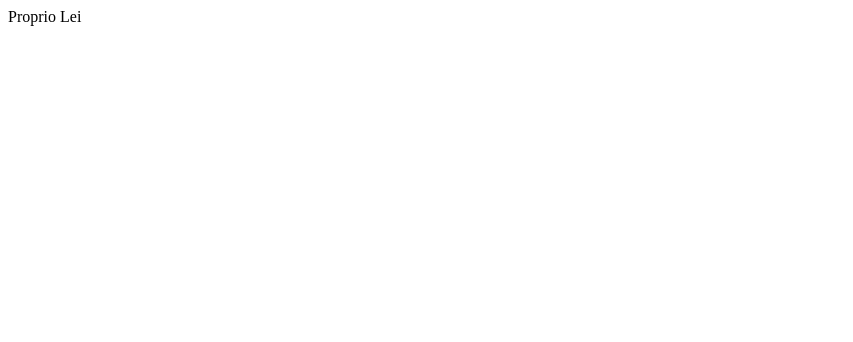
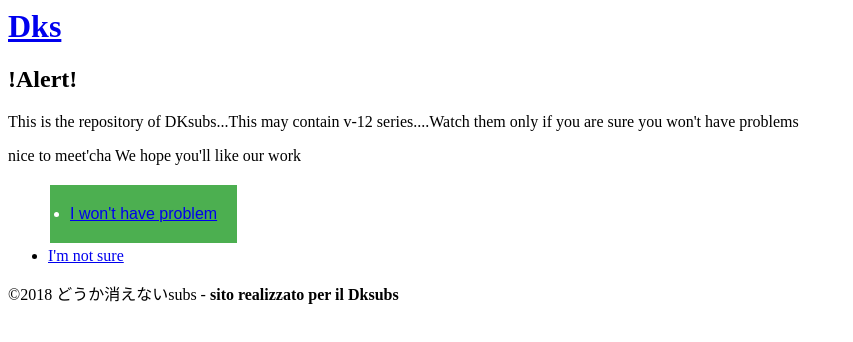
Before and after one commit to Shimakai/learninghtml.github.io, a plain HTML site: page index.html in a window 1280 px wide. Shown: the whole page, without its empty margins (0-853 px from the left). Drawn offline with Linux system fonts and the light colour scheme.

Commit message:
Update index.html

```diff
--- a/index.html
+++ b/index.html
@@ -1,13 +1,65 @@
-<!DOCTYPE html>
-<html lang="en">
+<html>
+	<style>
+		.button {
+  background-color: #4CAF50; /* Green */
+  border: none;
+  color: white;
+  padding: 20px;
+  text-align: center;
+  text-decoration: none;
+  display: inline-block;
+  font-size: 16px;
+  margin: 4px 2px;
+  cursor: pointer;
+}
 
+.button1 {border-radius: 2px;}
+.button2 {border-radius: 4px;}
+.button3 {border-radius: 8px;}
+.button4 {border-radius: 12px;}
+.button5 {border-radius: 50%;}
+</style>
 <head>
-  <meta charset="UTF-8" />
-  <title>Tua Madre</title>
+
+<!-- your webpage info goes here -->
+
+    <title>Dks</title>
+
+	<meta name="author" content="your name" />
+	<meta name="description" content="" />
+	<link rel="stylesheet" href="css/Adv.css" type="text/css" />
+
 </head>
+<body>
 
-<body>
-  Proprio Lei
+<!-- webpage content goes here in the body -->
+
+	<div id="page">
+		<div id="logo">
+			<h1><a href="/" id="logoLink">Dks</a></h1>
+		</div>
+		<div id="nav">
+			<h2>!Alert!</h2>
+			<p>
+				This is the repository of DKsubs...This may contain v-12 series....Watch them only if you are sure you won't have problems
+			</p>
+			<p>
+				nice to meet'cha We hope you'll like our work
+			</p>
+			<ul>
+
+</head>
+			<button class="button .button4" href="#/home.html"><li><a href="#/home.html">I won't have problem</a></li></button>
+				<li><a href="#/adv.html">I'm not sure</a></li>
+			</ul>
+		</div>
+		<div id="content">
+
+		</div>
+		<div id="footer">
+			<div class="copyright">&copy;2018 どうか消えないsubs - <strong>sito realizzato per il Dksubs</strong></div>
+</div>
+		</div>
+	</div>
 </body>
-
 </html>
```
